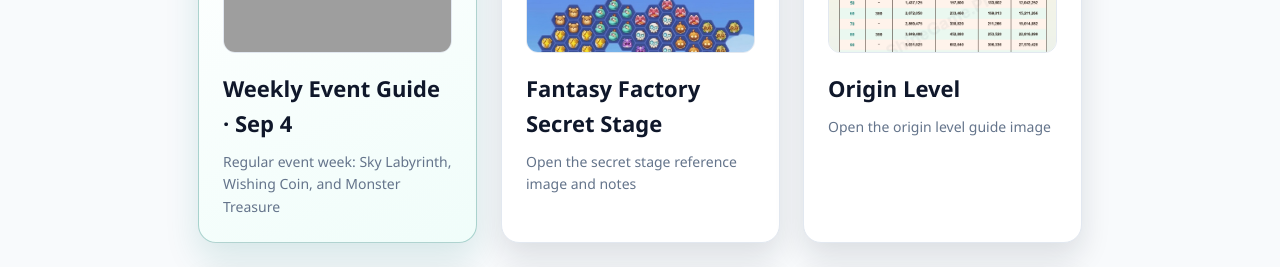
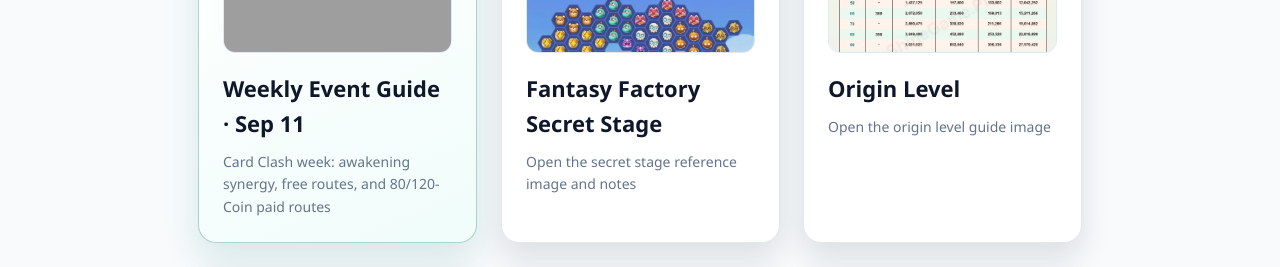
Before and after one commit to hgxinyu/repo1, a website: page flipgame/GuideImages.html in a window 1280 px wide. Shown: the part 439-706 px from the top of the page. Drawn offline with Linux system fonts and the light colour scheme; no server answers; grey boxes are pictures that could not be loaded.

Commit message:
Publish September 11 bilingual weekly event guide

```diff
--- a/flipgame/GuideImages.html
+++ b/flipgame/GuideImages.html
@@ -419,13 +419,13 @@
     </div>
 
     <div class="cards" id="guideCards" aria-label="攻略图片列表">
-      <a class="card-link weekly-card" href="images/weekly-event-2026-09-04.jpg" data-image="images/weekly-event-2026-09-04.jpg" data-image-en="images/weekly-event-2026-09-04-en.jpg" data-images="images/weekly-event-2026-09-04.jpg|images/weekly-event-2026-08-28.jpg" data-images-en="images/weekly-event-2026-09-04-en.jpg|images/weekly-event-2026-08-28-en.jpg" data-labels="9月4日|8月28日" data-labels-en="Sep 4|Aug 28" data-weekly-current="true">
+      <a class="card-link weekly-card" href="images/weekly-event-2026-09-11.png" data-image="images/weekly-event-2026-09-11.png" data-image-en="images/weekly-event-2026-09-11-en.png" data-images="images/weekly-event-2026-09-11.png|images/weekly-event-2026-09-04.jpg|images/weekly-event-2026-08-28.jpg" data-images-en="images/weekly-event-2026-09-11-en.png|images/weekly-event-2026-09-04-en.jpg|images/weekly-event-2026-08-28-en.jpg" data-labels="9月11日|9月4日|8月28日" data-labels-en="Sep 11|Sep 4|Aug 28" data-weekly-current="true">
         <span class="thumb">
-          <img src="images/weekly-event-2026-09-04.jpg" alt="9月4日周活动攻略" id="weeklyCurrentImg" loading="eager" decoding="async" />
+          <img src="images/weekly-event-2026-09-11.png" alt="9月11日周活动攻略" id="weeklyCurrentImg" loading="eager" decoding="async" />
           <span class="current-badge" id="weeklyCurrentBadge">本周</span>
         </span>
-        <span class="title" id="cardWeeklyTitle">周活动攻略 · 9月4日</span>
-        <span class="subtitle" id="cardWeeklySub">普通活动周：天空迷宫、许愿币与魔兽珍宝</span>
+        <span class="title" id="cardWeeklyTitle">周活动攻略 · 9月11日</span>
+        <span class="subtitle" id="cardWeeklySub">卡牌活动周：觉醒联动、免费路线与80／120币付费路线</span>
       </a>
       <a class="card-link" href="images/qihuan.jpg" data-image="images/qihuan.jpg" data-image-en="images/qihuan.jpg">
         <span class="thumb"><img src="images/qihuan.jpg" alt="奇幻梦工厂隐藏关" id="qihuanImg" loading="lazy" decoding="async" /></span>
@@ -634,9 +634,9 @@
           search_total: '共 {count} 张',
           search_empty: '没有找到匹配的攻略图片。',
           cards_label: '攻略图片列表',
-          card_weekly_title: '周活动攻略 · 9月4日',
-          card_weekly_sub: '普通活动周：天空迷宫、许愿币与魔兽珍宝',
-          weekly_alt: '9月4日周活动攻略',
+          card_weekly_title: '周活动攻略 · 9月11日',
+          card_weekly_sub: '卡牌活动周：觉醒联动、免费路线与80／120币付费路线',
+          weekly_alt: '9月11日周活动攻略',
           weekly_badge: '本周',
           card_qihuan_title: '奇幻梦工厂隐藏关',
           card_qihuan_sub: '查看隐藏关参考图与说明',
@@ -708,9 +708,9 @@
           search_total: '{count} guides',
           search_empty: 'No matching guide images found.',
           cards_label: 'Guide image list',
-          card_weekly_title: 'Weekly Event Guide · Sep 4',
-          card_weekly_sub: 'Regular event week: Sky Labyrinth, Wishing Coin, and Monster Treasure',
-          weekly_alt: 'Sep 4 weekly event guide',
+          card_weekly_title: 'Weekly Event Guide · Sep 11',
+          card_weekly_sub: 'Card Clash week: awakening synergy, free routes, and 80/120-Coin paid routes',
+          weekly_alt: 'Sep 11 weekly event guide',
           weekly_badge: 'This week',
           card_qihuan_title: 'Fantasy Factory Secret Stage',
           card_qihuan_sub: 'Open the secret stage reference image and notes',
```
Also changed, not shown: flipgame/test/weekly-guide-routing.test.mjs (+7 -7 lines), 2 other files.
